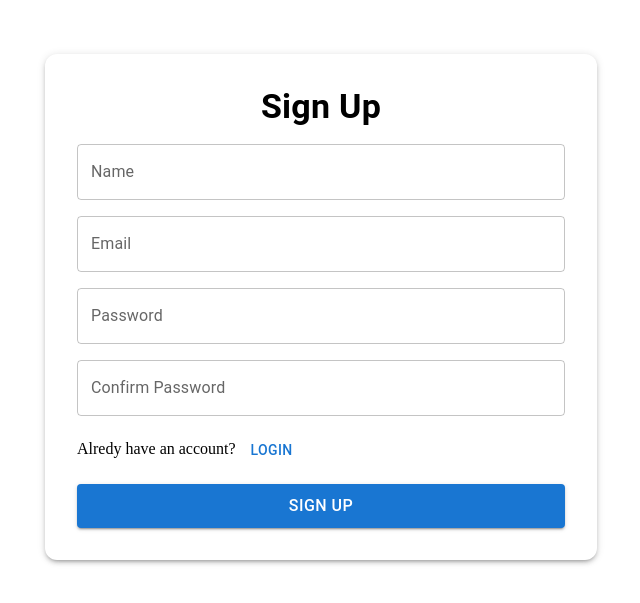
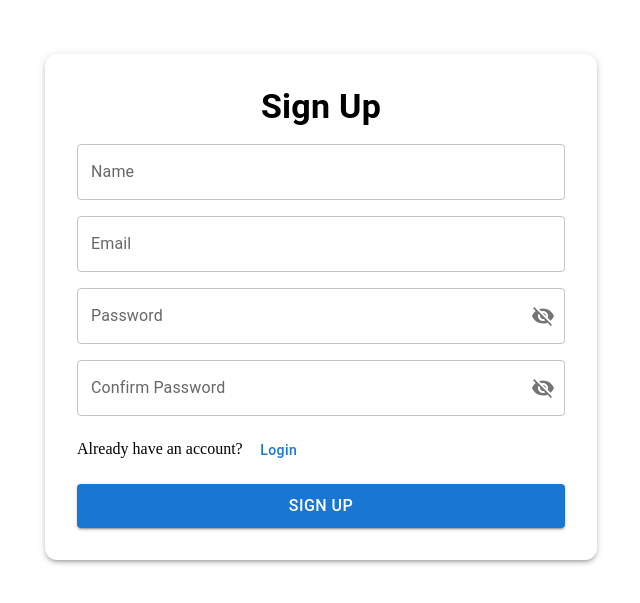
Before and after one commit to ujjwal-sharma98/tingles-web, a React (Vite) app: page /signup in a window 1280 px wide. Shown: the part 101-704 px from the top of the page, without its empty margins (319-959 px from the left). Built offline with nearby package versions, Linux system fonts and the light colour scheme.

Commit message:
formik added

```diff
--- a/package.json
+++ b/package.json
@@ -16,10 +16,12 @@
     "@mui/material": "^6.4.8",
     "@reduxjs/toolkit": "^2.6.1",
     "axios": "^1.8.3",
+    "formik": "^2.4.6",
     "react": "^19.0.0",
     "react-dom": "^19.0.0",
     "react-redux": "^9.2.0",
-    "react-router-dom": "^7.3.0"
+    "react-router-dom": "^7.3.0",
+    "yup": "^1.6.1"
   },
   "devDependencies": {
     "@eslint/js": "^9.21.0",
--- a/src/pages/Signup.jsx
+++ b/src/pages/Signup.jsx
@@ -1,4 +1,6 @@
 import React, { useState } from "react";
+import { useFormik } from "formik";
+import * as Yup from "yup";
 import {
   TextField,
   Button,
@@ -6,15 +8,48 @@ import {
   Grid,
   Typography,
   Box,
+  IconButton,
+  InputAdornment
 } from "@mui/material";
+import { Visibility, VisibilityOff } from "@mui/icons-material";
 
 const SignupPage = () => {
-//   const [signUpFormData, setSignUpFormData] = useState({});
-  const [signup, setSignUp] = useState(true)
 
-  const handleSubmit = (e) => {
-    e.preventDefault();
-  };
+  const [signup, setSignUp] = useState(true);
+  const [showPassword, setShowPassword] = useState(false);
+  const [showConfirmPassword, setShowConfirmPassword] = useState(false);
+
+
+  const validationSchema = Yup.object({
+    name: signup
+      ? Yup.string().min(3, "Must be at least 3 characters").required("Required")
+      : Yup.string().notRequired(),
+    email: Yup.string()
+      .email("Invalid email format")
+      .required("Email is required"),
+    password: Yup.string()
+      .min(6, "Password must be at least 6 characters")
+      .required("Password is required"),
+    confirmPassword: signup
+      ? Yup.string()
+          .oneOf([Yup.ref("password")], "Passwords must match")
+          .required("Confirm Password is required")
+      : Yup.string().notRequired(),
+  });
+
+  const formik = useFormik({
+    initialValues: {
+      name: "",
+      email: "",
+      password: "",
+      confirmPassword: "",
+    },
+    validationSchema,
+    onSubmit: (values) => {
+      console.log("Form Data:", values);
+      alert(signup ? "Signup Successful!" : "Login Successful!");
+    },
+  });
 
   return (
     <Container
@@ -23,7 +58,7 @@ const SignupPage = () => {
         display: "flex",
         justifyContent: "center",
         alignItems: "center",
-        height: "100vh", // Full height to center the form
+        height: "100vh",
       }}
     >
       <Box
@@ -35,28 +70,119 @@ const SignupPage = () => {
           bgcolor: "background.paper",
         }}
       >
-        <form onSubmit={handleSubmit}>
+        <form onSubmit={formik.handleSubmit}>
           <Grid container spacing={2} direction="column">
             <Grid item>
               <Typography variant="h4" align="center" fontWeight="bold">
-                {signup ? 'Sign Up' : 'Login'}
+                {signup ? "Sign Up" : "Login"}
               </Typography>
             </Grid>
-            {signup && <Grid item>
-              <TextField label="Name" fullWidth variant="outlined" />
-            </Grid>}
+
+            {signup && (
+              <Grid item>
+                <TextField
+                  label="Name"
+                  name="name"
+                  fullWidth
+                  variant="outlined"
+                  value={formik.values.name}
+                  onChange={formik.handleChange}
+                  onBlur={formik.handleBlur}
+                  error={formik.touched.name && Boolean(formik.errors.name)}
+                  helperText={formik.touched.name && formik.errors.name}
+                />
+              </Grid>
+            )}
+
             <Grid item>
-              <TextField label="Email" type="email" fullWidth variant="outlined" />
+              <TextField
+                label="Email"
+                name="email"
+                type="email"
+                fullWidth
+                variant="outlined"
+                value={formik.values.email}
+                onChange={formik.handleChange}
+                onBlur={formik.handleBlur}
+                error={formik.touched.email && Boolean(formik.errors.email)}
+                helperText={formik.touched.email && formik.errors.email}
+              />
             </Grid>
+
             <Grid item>
-              <TextField label="Password" type="password" fullWidth variant="outlined" />
+              <TextField
+                label="Password"
+                name="password"
+                type={showPassword ? "text" : "password"}
+                fullWidth
+                variant="outlined"
+                value={formik.values.password}
+                onChange={formik.handleChange}
+                onBlur={formik.handleBlur}
+                error={formik.touched.password && Boolean(formik.errors.password)}
+                helperText={formik.touched.password && formik.errors.password}
+                InputProps={{
+                    endAdornment: (
+                      <InputAdornment position="end">
+                        <IconButton
+                          onClick={() => setShowPassword(!showPassword)}
+                          edge="end"
+                        >
+                          {showPassword ? <Visibility /> : <VisibilityOff />}
+                        </IconButton>
+                      </InputAdornment>
+                    ),
+                }}
+              />
             </Grid>
-            {signup && <Grid item>
-              <TextField label="Confirm Password" type="password" fullWidth variant="outlined" />
-            </Grid>}
+
+            {signup && (
+              <Grid item>
+                <TextField
+                  label="Confirm Password"
+                  name="confirmPassword"
+                  type={showConfirmPassword ? "text" : "password"}
+                  fullWidth
+                  variant="outlined"
+                  value={formik.values.confirmPassword}
+                  onChange={formik.handleChange}
+                  onBlur={formik.handleBlur}
+                  error={formik.touched.confirmPassword && Boolean(formik.errors.confirmPassword)}
+                  helperText={formik.touched.confirmPassword && formik.errors.confirmPassword}
+                  InputProps={{
+                    endAdornment: (
+                      <InputAdornment position="end">
+                        <IconButton
+                          onClick={() => setShowConfirmPassword(!showConfirmPassword)}
+                          edge="end"
+                        >
+                          {showConfirmPassword ? <Visibility /> : <VisibilityOff />}
+                        </IconButton>
+                      </InputAdornment>
+                    ),
+                }}
+                />
+              </Grid>
+            )}
+
             <Grid item>
-            {signup ? <div>Alredy have an account? <Button cursor='pointer' onClick={() => setSignUp(false)}> Login </Button></div> : <div>New User ? <Button cursor='pointer' onClick={() => setSignUp(true)}> SignUp </Button></div>}
+              {signup ? (
+                <div>
+                  Already have an account?{" "}
+                  <Button sx={{ textTransform: "none" }} onClick={() => setSignUp(false)}>
+                    Login
+                  </Button>
+                </div>
+              ) : (
+                <div>
+                  New User?{" "}
+                  <Button sx={{ textTransform: "none" }} onClick={() => setSignUp(true)}>
+                    Sign Up
+                  </Button>
+                </div>
+              )}
             </Grid>
+
             <Grid item>
               <Button
                 type="submit"
@@ -65,7 +191,7 @@ const SignupPage = () => {
                 fullWidth
                 sx={{ py: 1, fontSize: "16px" }}
               >
-                {signup ? 'Sign Up' : 'Login'}
+                {signup ? "Sign Up" : "Login"}
               </Button>
             </Grid>
           </Grid>
```
Also changed, not shown: 1 other file (tests, documents, lock files or other folders).
